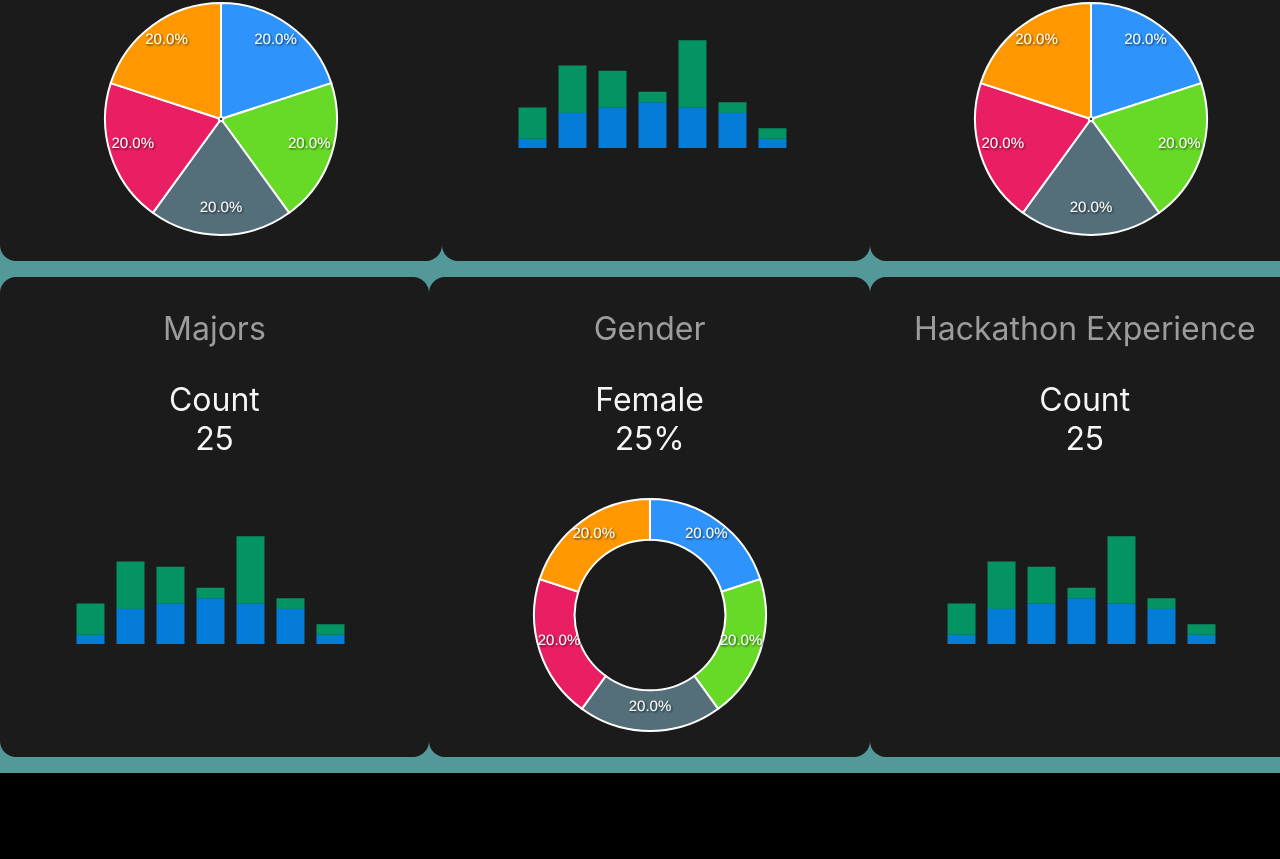
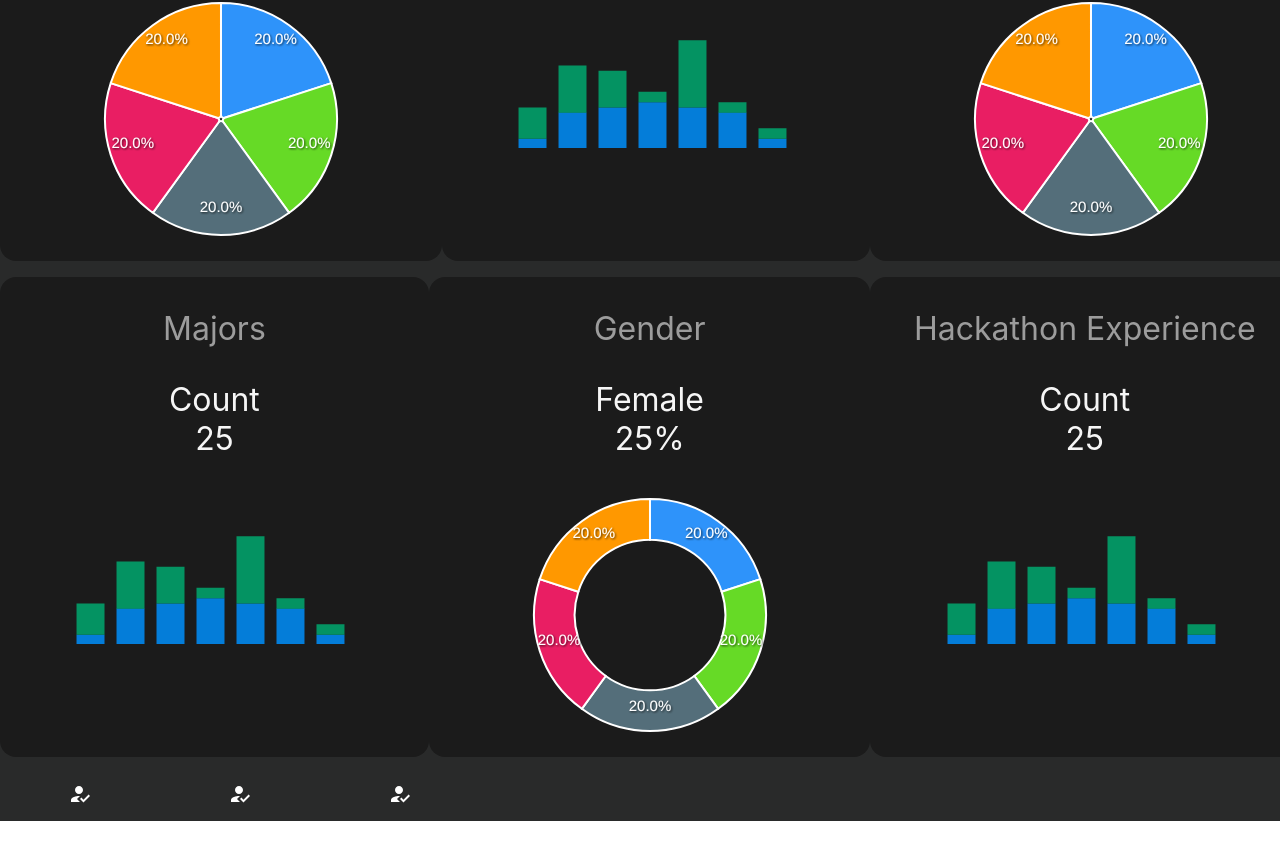
Before and after one commit to nishilfaldu/react-dashboard, a React (Create React App) app: page / in a window 1280 px wide. Shown: the part 301-1160 px from the top of the page. After the commit the page ends 1122 px from the top, so only its background shows below. Built offline with nearby package versions, Linux system fonts and the light colour scheme.

Commit message:
fixed translation

```diff
--- a/src/App.css
+++ b/src/App.css
@@ -3,6 +3,6 @@
   text-align: center;
   /* align-items: center; */
   justify-content: space-evenly;
-  /* background-color: rgb(41, 42, 42); */
-  background-color: rgb(83, 153, 153);
+  background-color: rgb(41, 42, 42);
+  /* background-color: rgb(83, 153, 153); */
 }
--- a/src/components/TabButton.css
+++ b/src/components/TabButton.css
@@ -8,6 +8,7 @@
     height: 3rem;
     padding: 0;
     border-radius: 2rem;
+    width: 10rem;
 }
 
 .btn-icon {
@@ -45,5 +46,5 @@ input:checked ~ .btn .btn-text {
 }
 
 input:checked ~ .btn .btn-icon {
-    transform: translateX(-1.5rem);
+    transform: translateX(-3rem);
 }
--- a/src/components/TabButton.js
+++ b/src/components/TabButton.js
@@ -7,7 +7,7 @@ import './TabButton.css'
 
 const TabButton = function(props){
     return(
-        <div style={{backgroundColor: '#000000'}}>
+        <div style={{display: 'flex', flexDirection: 'row'}}>
             <label for='input-1'>
                 <input
                 type='radio'
@@ -15,7 +15,7 @@ const TabButton = function(props){
                 name='group'
                 />
                 <span className='btn'>
-                    <span className='btn-icon'></span>
+                    <span className='btn-icon'><HowToRegIcon></HowToRegIcon></span>
                     <span className='btn-text'>Registered</span>
                 </span>
             </label>
@@ -27,7 +27,7 @@ const TabButton = function(props){
                 name='group'
                 />
                 <span className='btn'>
-                    <span className='btn-icon'></span>
+                    <span className='btn-icon'><HowToRegIcon></HowToRegIcon></span>
                     <span className='btn-text'>Confirmed</span>
                 </span>
             </label>
@@ -39,7 +39,7 @@ const TabButton = function(props){
                 name='group'
                 />
                 <span className='btn'>
-                    <span className='btn-icon'></span>
+                    <span className='btn-icon'><HowToRegIcon></HowToRegIcon></span>
                     <span className='btn-text'>Checked In</span>
                 </span>
             </label>
```
